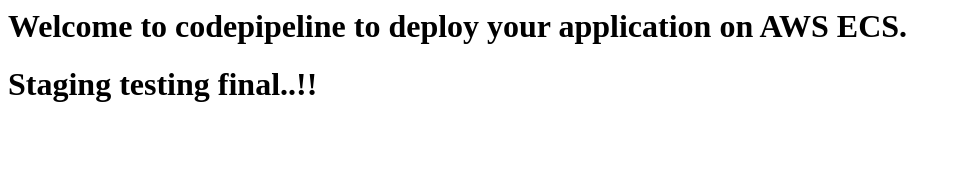
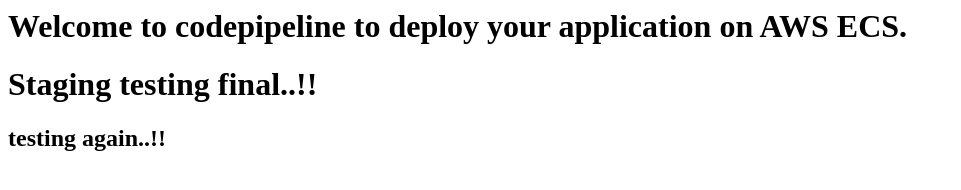
Before and after one commit to cssp007/nginx-code-only, a plain HTML site: page index.html in a window 1280 px wide. Shown: the whole page, without its empty margins (0-961 px from the left). Drawn offline with Linux system fonts and the light colour scheme.

Commit message:
Update index.html

```diff
--- a/index.html
+++ b/index.html
@@ -3,5 +3,6 @@
 <body>
 <h1>Welcome to codepipeline to deploy your application on AWS ECS.</h1>
 <h1>Staging testing final..!!</h1>
+<h2>testing again..!!</h2>
 </body>
 </html>
```
